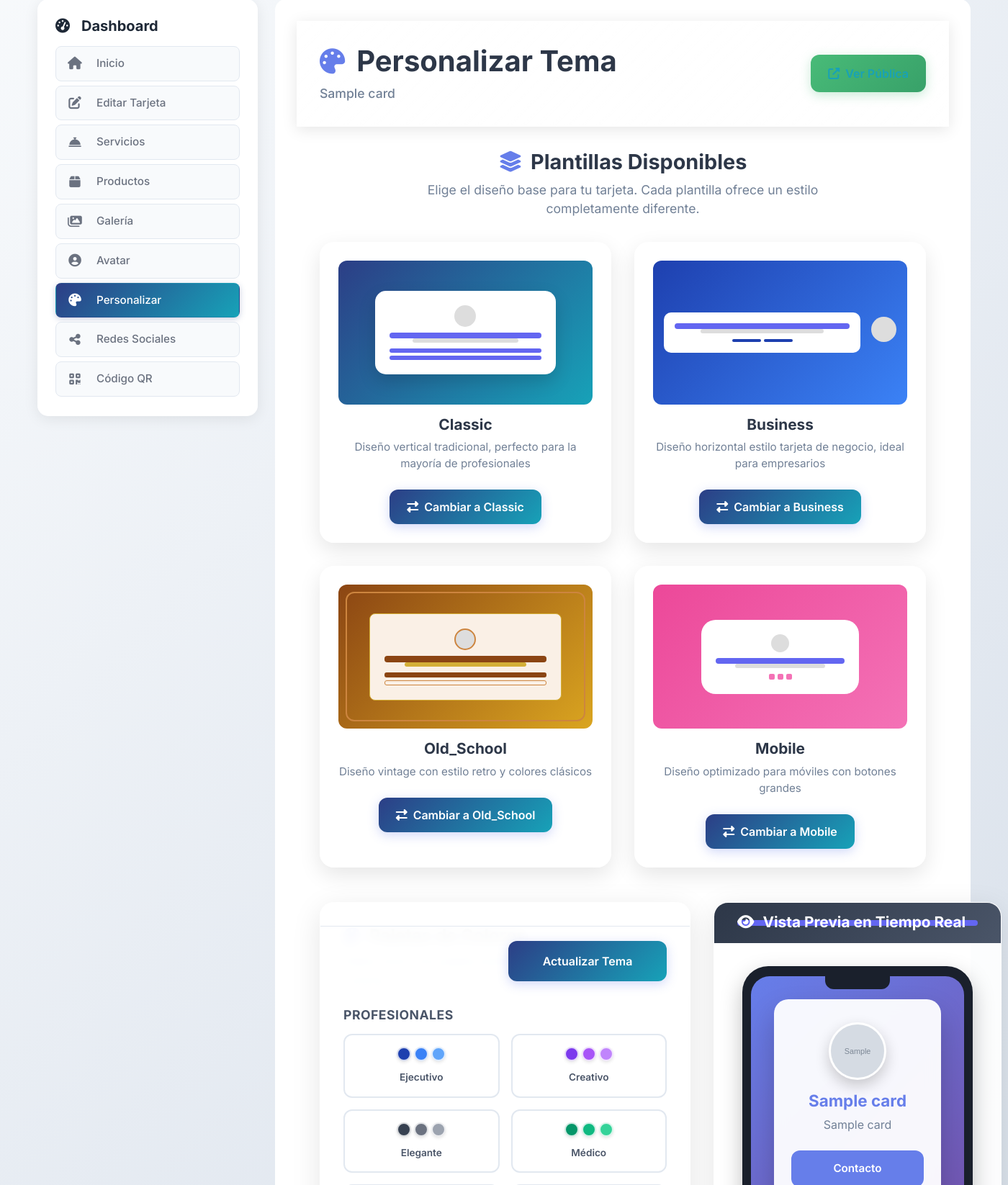
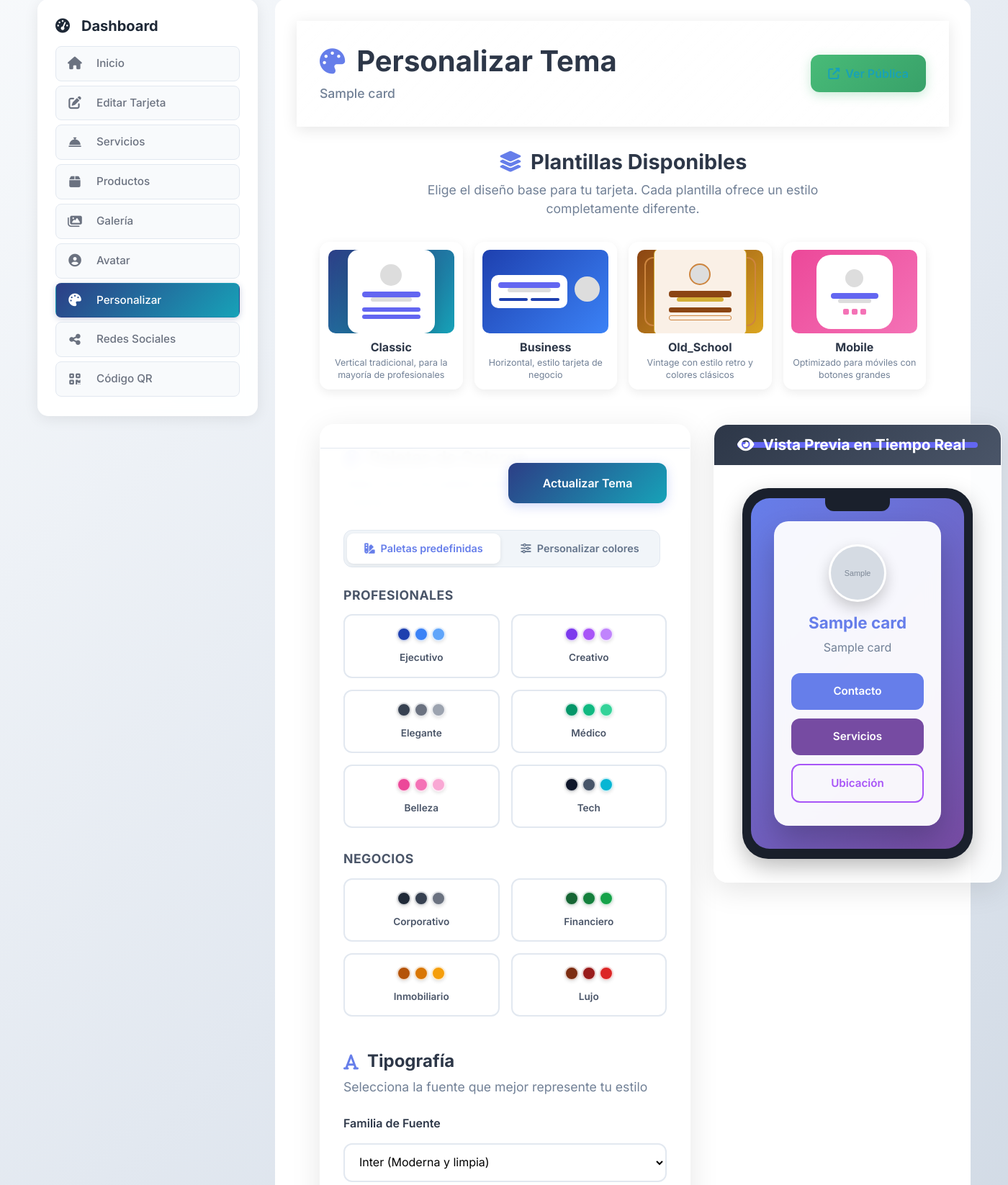
Before and after one commit to edudevats/vcard, a Flask app: page /dashboard/cards/1/theme in a window 1400 px wide. Shown: the part 109-1755 px from the top of the page at 72% size. Run offline with Flask 3, Linux system fonts and the light colour scheme; a user stored in the database is signed in; tables that the repository leaves empty hold one stand-in row (values such as "Sample post"); grey boxes marked "Sample" are stand-in pictures; some libraries are stand-ins or nearby versions.

Commit message:
Update theme.html

```diff
--- a/app/templates/dashboard/theme.html
+++ b/app/templates/dashboard/theme.html
@@ -91,9 +91,20 @@
 
                 <div class="templates-grid">
                     {% for template_name in available_templates %}
-                    <div class="template-card {% if current_template == template_name %}template-active{% endif %}"
-                         data-template="{{ template_name }}">
+                    {% set is_active = (current_template == template_name) %}
+                    <div class="template-card {% if is_active %}template-active{% endif %}"
+                         data-template="{{ template_name }}"
+                         {% if is_active %}aria-current="true"{% else %}role="button" tabindex="0" aria-label="Seleccionar plantilla {{ template_name.title() }}"{% endif %}>
+                        {% if is_active %}
+                        <span class="template-check" aria-hidden="true"><i class="fas fa-check"></i></span>
+                        {% endif %}
                         <div class="template-preview">
+                            {% if not is_active %}
+                            <div class="template-select-overlay">
+                                <span class="overlay-default"><i class="fas fa-hand-pointer"></i> Seleccionar</span>
+                                <span class="overlay-loading"><i class="fas fa-spinner fa-spin"></i> Cambiando...</span>
+                            </div>
+                            {% endif %}
                             {% if template_name == 'classic' %}
                             <div class="preview-classic">
                                 <div class="preview-content">
@@ -150,36 +161,15 @@
                         <div class="template-info">
                             <h4 class="template-title">
                                 {{ template_name.title() }}
-                                {% if current_template == template_name %}
-                                    <span class="active-badge">Actual</span>
-                                {% endif %}
+                                {% if is_active %}<span class="active-badge">Actual</span>{% endif %}
                             </h4>
-
                             <p class="template-description">
-                                {% if template_name == 'classic' %}
-                                Diseño vertical tradicional, perfecto para la mayoría de profesionales
-                                {% elif template_name == 'business' %}
-                                Diseño horizontal estilo tarjeta de negocio, ideal para empresarios
-                                {% elif template_name == 'old_school' %}
-                                Diseño vintage con estilo retro y colores clásicos
-                                {% elif template_name == 'mobile' %}
-                                Diseño optimizado para móviles con botones grandes
-                                {% else %}
-                                Plantilla personalizada con diseño único
-                                {% endif %}
+                                {% if template_name == 'classic' %}Vertical tradicional, para la mayoría de profesionales
+                                {% elif template_name == 'business' %}Horizontal, estilo tarjeta de negocio
+                                {% elif template_name == 'old_school' %}Vintage con estilo retro y colores clásicos
+                                {% elif template_name == 'mobile' %}Optimizado para móviles con botones grandes
+                                {% else %}Plantilla personalizada con diseño único{% endif %}
                             </p>
-
-                            {% if current_template != template_name %}
-                                <button class="select-template-btn" data-template="{{ template_name }}">
-                                    <i class="fas fa-exchange-alt"></i>
-                                    Cambiar a {{ template_name.title() }}
-                                </button>
-                            {% else %}
-                                <button class="current-template-btn" disabled>
-                                    <i class="fas fa-check"></i>
-                                    Plantilla Actual
-                                </button>
-                            {% endif %}
                         </div>
                     </div>
                     {% endfor %}
@@ -203,6 +193,21 @@
                                 </h3>
                                 <p class="section-description">Selecciona una paleta predefinida o personaliza tus colores</p>
                             </div>
+
+                            <!-- Mode toggle: presets vs custom -->
+                            <div class="palette-mode-toggle" role="tablist" aria-label="Modo de color">
+                                <button type="button" class="mode-btn active" data-mode="presets" role="tab" aria-selected="true">
+                                    <i class="fas fa-swatchbook"></i>
+                                    Paletas predefinidas
+                                </button>
+                                <button type="button" class="mode-btn" data-mode="custom" role="tab" aria-selected="false">
+                                    <i class="fas fa-sliders-h"></i>
+                                    Personalizar colores
+                                </button>
+                            </div>
+
+                            <!-- Predefined palettes -->
+                            <div id="mode-presets" class="palette-mode">
 
                             <!-- Professional Palettes -->
                             <div class="palette-category">
@@ -326,8 +331,10 @@
                                 </div>
                             </div>
 
+                            </div><!-- /#mode-presets -->
+
                             <!-- Custom Colors -->
-                            <div class="custom-colors-section">
+                            <div class="custom-colors-section palette-mode hidden" id="mode-custom">
                                 <h4 class="category-title">Personalización Manual</h4>
                                 <div class="color-inputs-grid">
                                     <div class="color-input-group">
@@ -657,38 +664,112 @@
 
 .templates-grid {
     display: grid;
-    grid-template-columns: repeat(auto-fit, minmax(300px, 1fr));
-    gap: 2rem;
+    grid-template-columns: repeat(auto-fit, minmax(190px, 1fr));
+    gap: 1rem;
 }
 
 .template-card {
-    background: rgba(255, 255, 255, 0.9);
-    border-radius: 20px;
-    padding: 1.5rem;
-    box-shadow: 0 10px 30px rgba(0, 0, 0, 0.1);
+    position: relative;
+    background: rgba(255, 255, 255, 0.95);
+    border-radius: 14px;
+    padding: 0.6rem;
+    box-shadow: 0 4px 14px rgba(0, 0, 0, 0.08);
     border: 2px solid transparent;
-    transition: all 0.3s ease;
+    transition: transform 0.2s ease, box-shadow 0.2s ease, border-color 0.2s ease;
     cursor: pointer;
 }
 
-.template-card:hover {
-    transform: translateY(-8px);
-    box-shadow: 0 20px 40px rgba(0, 0, 0, 0.15);
+.template-card:hover,
+.template-card:focus-visible {
+    transform: translateY(-4px);
+    box-shadow: 0 12px 26px rgba(0, 0, 0, 0.14);
+    border-color: rgba(102, 126, 234, 0.45);
+    outline: none;
 }
 
 .template-card.template-active {
     border-color: #667eea;
-    box-shadow: 0 20px 40px rgba(102, 126, 234, 0.2);
-    transform: translateY(-4px);
+    box-shadow: 0 8px 22px rgba(102, 126, 234, 0.22);
+    cursor: default;
+}
+
+.template-card.template-active:hover {
+    transform: none;
+}
+
+/* Check badge on the active template */
+.template-check {
+    position: absolute;
+    top: 8px;
+    right: 8px;
+    z-index: 3;
+    width: 26px;
+    height: 26px;
+    border-radius: 50%;
+    background: #48bb78;
+    color: #fff;
+    display: flex;
+    align-items: center;
+    justify-content: center;
+    font-size: 0.8rem;
+    box-shadow: 0 2px 6px rgba(72, 187, 120, 0.45);
 }
 
 .template-preview {
-    height: 200px;
-    border-radius: 12px;
+    height: 116px;
+    border-radius: 10px;
     overflow: hidden;
-    margin-bottom: 1rem;
+    margin-bottom: 0.6rem;
     position: relative;
 }
+
+/* Hover/loading overlay to make selection obvious */
+.template-select-overlay {
+    position: absolute;
+    inset: 0;
+    z-index: 2;
+    display: flex;
+    align-items: center;
+    justify-content: center;
+    background: rgba(45, 55, 72, 0.55);
+    color: #fff;
+    font-size: 0.8rem;
+    font-weight: 600;
+    opacity: 0;
+    transition: opacity 0.2s ease;
+    pointer-events: none;
+}
+
+.template-card:hover .template-select-overlay,
+.template-card:focus-visible .template-select-overlay,
+.template-card.template-loading .template-select-overlay {
+    opacity: 1;
+}
+
+.template-select-overlay span {
+    display: inline-flex;
+    align-items: center;
+    gap: 0.4rem;
+    background: rgba(0, 0, 0, 0.35);
+    padding: 0.4rem 0.75rem;
+    border-radius: 999px;
+}
+
+.template-select-overlay .overlay-loading { display: none; }
+.template-card.template-loading { pointer-events: none; }
+.template-card.template-loading .overlay-default { display: none; }
+.template-card.template-loading .overlay-loading { display: inline-flex; }
+
+/* Compact mini-previews */
+.template-preview .preview-classic,
+.template-preview .preview-business,
+.template-preview .preview-old-school,
+.template-preview .preview-mobile {
+    padding: 12px;
+}
+
+.template-preview .preview-content { padding: 12px; }
+.template-preview .preview-business .preview-info { padding: 10px; margin-right: 10px; }
 
 /* Template Preview Styles */
 .preview-classic {
@@ -882,14 +963,14 @@
 }
 
 .template-title {
-    font-size: 1.3rem;
+    font-size: 1rem;
     font-weight: 700;
     color: #2d3748;
-    margin: 0 0 0.5rem 0;
+    margin: 0 0 0.25rem 0;
     display: flex;
     align-items: center;
     justify-content: center;
-    gap: 0.5rem;
+    gap: 0.4rem;
 }
 
 .active-badge {
@@ -903,45 +984,19 @@
 
 .template-description {
     color: #718096;
-    font-size: 0.95rem;
-    margin: 0 0 1.5rem 0;
-    line-height: 1.5;
-}
-
-.select-template-btn {
-    background: linear-gradient(135deg, var(--primary-color), var(--secondary-color));
-    color: white;
-    border: none;
-    padding: 0.75rem 1.5rem;
-    border-radius: 12px;
-    font-weight: 600;
-    cursor: pointer;
-    transition: all 0.3s ease;
-    display: flex;
-    align-items: center;
-    gap: 0.5rem;
-    margin: 0 auto;
-    box-shadow: 0 4px 15px rgba(102, 126, 234, 0.3);
-}
-
-.select-template-btn:hover {
-    transform: translateY(-2px);
-    box-shadow: 0 8px 25px rgba(102, 126, 234, 0.4);
-}
-
-.current-template-btn {
-    background: #48bb78;
-    color: white;
-    border: none;
-    padding: 0.75rem 1.5rem;
-    border-radius: 12px;
-    font-weight: 600;
-    cursor: default;
-    display: flex;
-    align-items: center;
-    gap: 0.5rem;
-    margin: 0 auto;
-    opacity: 0.8;
+    font-size: 0.78rem;
+    margin: 0;
+    line-height: 1.35;
+    display: -webkit-box;
+    -webkit-line-clamp: 2;
+    -webkit-box-orient: vertical;
+    overflow: hidden;
+    min-height: 2.1em;
+}
+
+.active-badge {
+    font-size: 0.65rem;
+    padding: 0.15rem 0.5rem;
 }
 
 /* Customization Layout */
@@ -1051,8 +1106,56 @@
 
 /* Custom Colors */
 .custom-colors-section {
-    border-top: 1px solid #e2e8f0;
-    padding-top: 2rem;
+    padding-top: 0.5rem;
+}
+
+/* Color mode toggle (presets vs custom) */
+.palette-mode-toggle {
+    display: flex;
+    width: 100%;
+    max-width: 440px;
+    background: #f1f5f9;
+    border: 1px solid #e2e8f0;
+    border-radius: 12px;
+    padding: 4px;
+    gap: 4px;
+    margin-bottom: 1.75rem;
+}
+
+.mode-btn {
+    flex: 1;
+    border: none;
+    background: transparent;
+    padding: 0.65rem 1rem;
+    border-radius: 9px;
+    font-weight: 600;
+    font-size: 0.9rem;
+    color: #64748b;
+    cursor: pointer;
+    display: inline-flex;
+    align-items: center;
+    justify-content: center;
+    gap: 0.5rem;
+    transition: background 0.2s ease, color 0.2s ease, box-shadow 0.2s ease;
+}
+
+.mode-btn:hover {
+    color: #475569;
+}
+
+.mode-btn.active {
+    background: #ffffff;
+    color: #667eea;
+    box-shadow: 0 2px 6px rgba(0, 0, 0, 0.08);
+}
+
+.mode-btn:focus-visible {
+    outline: 3px solid rgba(102, 126, 234, 0.45);
+    outline-offset: 2px;
+}
+
+.palette-mode.hidden {
+    display: none;
 }
 
 .color-inputs-grid {
@@ -1384,7 +1487,7 @@
     }
 
     .templates-grid {
-        grid-template-columns: 1fr;
+        grid-template-columns: repeat(2, 1fr);
     }
 
     .palette-grid {
@@ -1490,7 +1593,6 @@
 
 /* Accessible focus states */
 .palette-btn:focus-visible,
-.select-template-btn:focus-visible,
 .color-input:focus-visible,
 .save-theme-btn:focus-visible,
 .view-public-btn:focus-visible {
@@ -1718,6 +1820,19 @@ function applyTemplatePreview(templateName) {
     card.classList.add('tpl-' + templateName);
 }
 
+// Switch between predefined palettes and manual customization
+function setColorMode(mode) {
+    document.querySelectorAll('.mode-btn').forEach(b => {
+        const active = b.dataset.mode === mode;
+        b.classList.toggle('active', active);
+        b.setAttribute('aria-selected', active ? 'true' : 'false');
+    });
+    const presets = document.getElementById('mode-presets');
+    const custom = document.getElementById('mode-custom');
+    if (presets) presets.classList.toggle('hidden', mode !== 'presets');
+    if (custom) custom.classList.toggle('hidden', mode !== 'custom');
+}
+
 // Apply color preset
 function applyPreset(primaryColor, secondaryColor, accentColor, avatarBorderColor = '#ffffff') {
     document.getElementById('primary_color').value = primaryColor;
@@ -1742,13 +1857,8 @@ function applyPreset(primaryColor, secondaryColor, accentColor, avatarBorderColo
 // Change template
 function changeTemplate(templateName) {
     const csrfToken = document.querySelector('[name=csrf_token]').value;
-    const button = document.querySelector(`[data-template="${templateName}"] .select-template-btn`);
-
-    if (button) {
-        const originalText = button.innerHTML;
-        button.innerHTML = '<i class="fas fa-spinner fa-spin"></i> Cambiando...';
-        button.disabled = true;
-    }
+    const cardEl = document.querySelector(`.template-card[data-template="${templateName}"]`);
+    if (cardEl) cardEl.classList.add('template-loading');
 
     fetch(`/dashboard/cards/{{ card.id }}/change-template`, {
         method: 'POST',
@@ -1765,19 +1875,13 @@ function changeTemplate(templateName) {
             setTimeout(() => location.reload(), 1000);
         } else {
             showMessage('Error al cambiar plantilla: ' + data.message, 'error');
-            if (button) {
-                button.innerHTML = originalText;
-                button.disabled = false;
-            }
+            if (cardEl) cardEl.classList.remove('template-loading');
         }
     })
     .catch(error => {
         console.error('Error:', error);
         showMessage('Error al cambiar plantilla', 'error');
-        if (button) {
-            button.innerHTML = originalText;
-            button.disabled = false;
-        }
+        if (cardEl) cardEl.classList.remove('template-loading');
     });
 }
 
@@ -1804,11 +1908,22 @@ document.addEventListener('DOMContentLoaded', function() {
 
     updatePreview();
 
-    // Handle template selection
-    document.querySelectorAll('.select-template-btn').forEach(button => {
-        button.addEventListener('click', function() {
-            const template = this.dataset.template;
-            changeTemplate(template);
+    // Default color mode: presets if the current colors match a preset, else custom
+    const matchedPreset = document.querySelector('.palette-btn.active');
+    setColorMode(matchedPreset ? 'presets' : 'custom');
+    document.querySelectorAll('.mode-btn').forEach(btn => {
+        btn.addEventListener('click', () => setColorMode(btn.dataset.mode));
+    });
+
+    // Handle template selection — the whole card is clickable and keyboard friendly
+    document.querySelectorAll('.template-card[data-template]:not(.template-active)').forEach(cardEl => {
+        const select = () => changeTemplate(cardEl.dataset.template);
+        cardEl.addEventListener('click', select);
+        cardEl.addEventListener('keydown', function(e) {
+            if (e.key === 'Enter' || e.key === ' ') {
+                e.preventDefault();
+                select();
+            }
         });
     });
 
```
